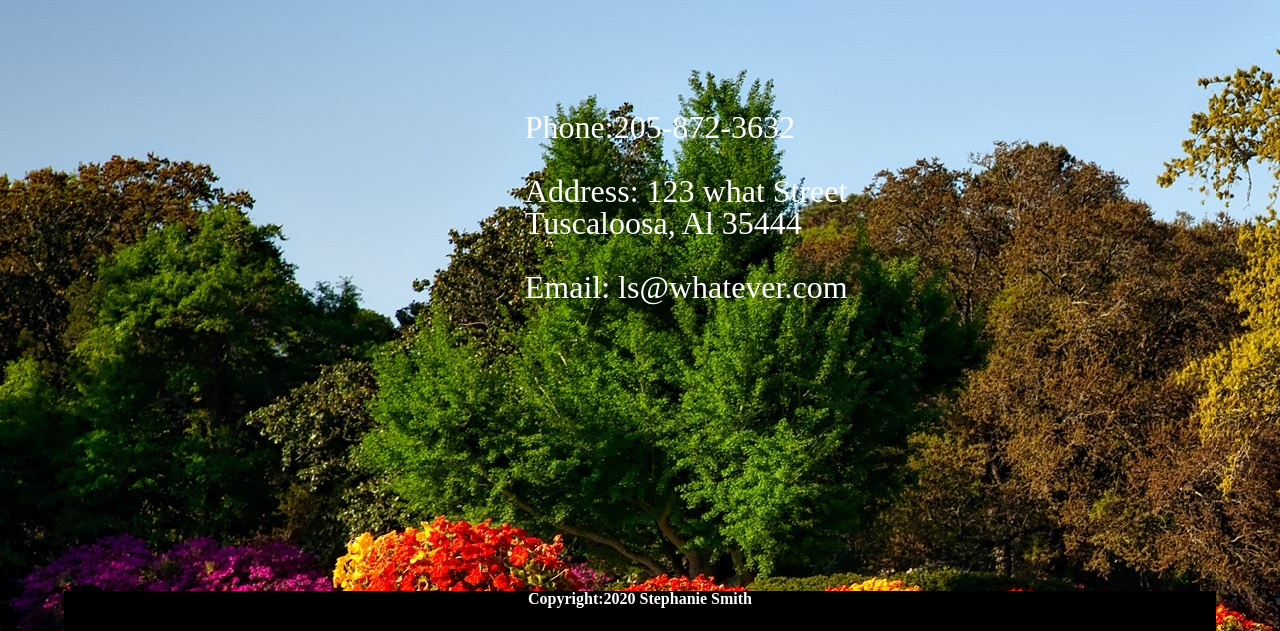
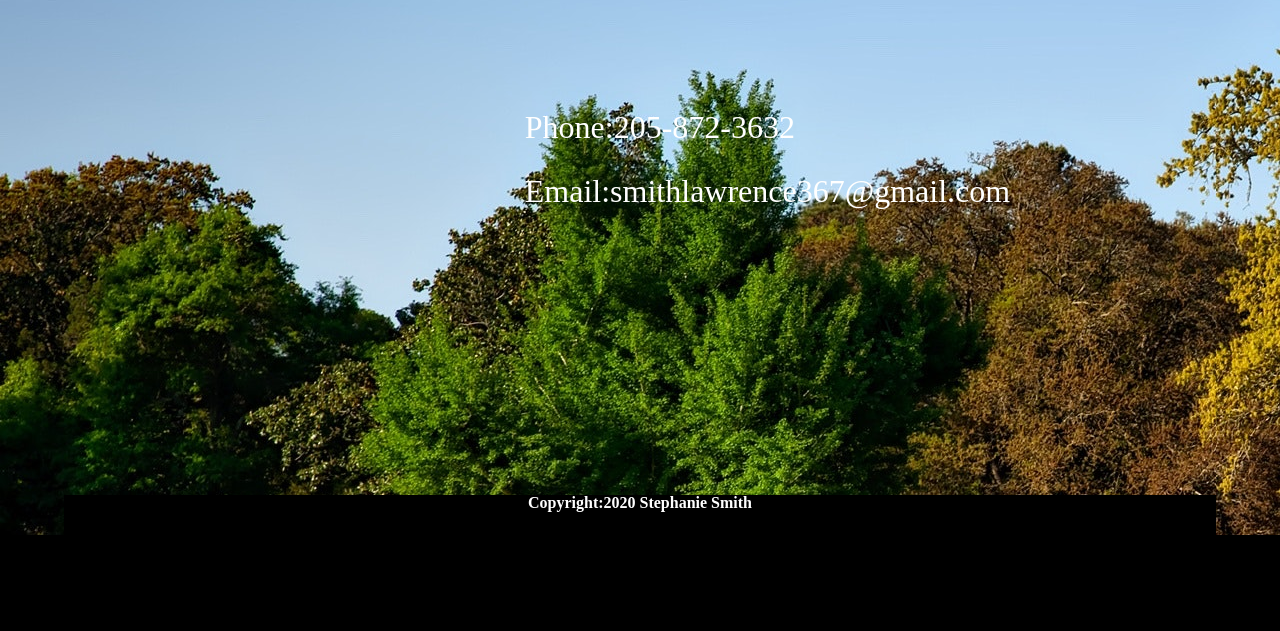
Before and after one commit to codeneenja/LSbusiness, a plain HTML site: page contact.html in a window 1280 px wide. Shown: the part 309-940 px from the top of the page. After the commit the page ends 844 px from the top, so only its background shows below. Drawn offline with Linux system fonts and the light colour scheme; files whose address does not match are found by name; a web font is replaced by a local one.

Commit message:
changed email

```diff
--- a/contact.html
+++ b/contact.html
@@ -29,9 +29,9 @@
    <div class = "contact">
        <ul>
            <li>Phone:205-872-3632</li><br>
-           <li>Address: 123 what Street</li>
-           <li>Tuscaloosa, Al 35444</li><br>
-           <li>Email: ls@whatever.com</li>
+
+
+           <li>Email:smithlawrence367@gmail.com</li>
        </ul>
    </div>
 
```
